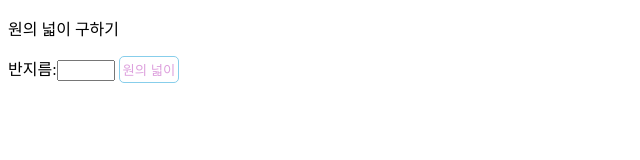
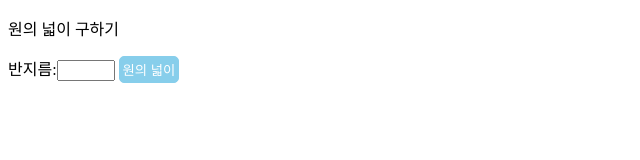
Before and after one commit to mirina2/circle_calc.github.io, a plain HTML site: page index.html in a window 1280 px wide. In both pictures the pointer is over the input "원의 넓이". Shown: the whole page, without its empty margins (0-640 px from the left). Drawn offline with Linux system fonts and the light colour scheme.

Commit message:
Update index.html

```diff
--- a/index.html
+++ b/index.html
@@ -30,6 +30,10 @@
             border-bottom-right-radius: 5px;
 
         }
+        #rd:hover{
+            background-color:skyblue;
+            color:white;
+        }
 
 
 
```
